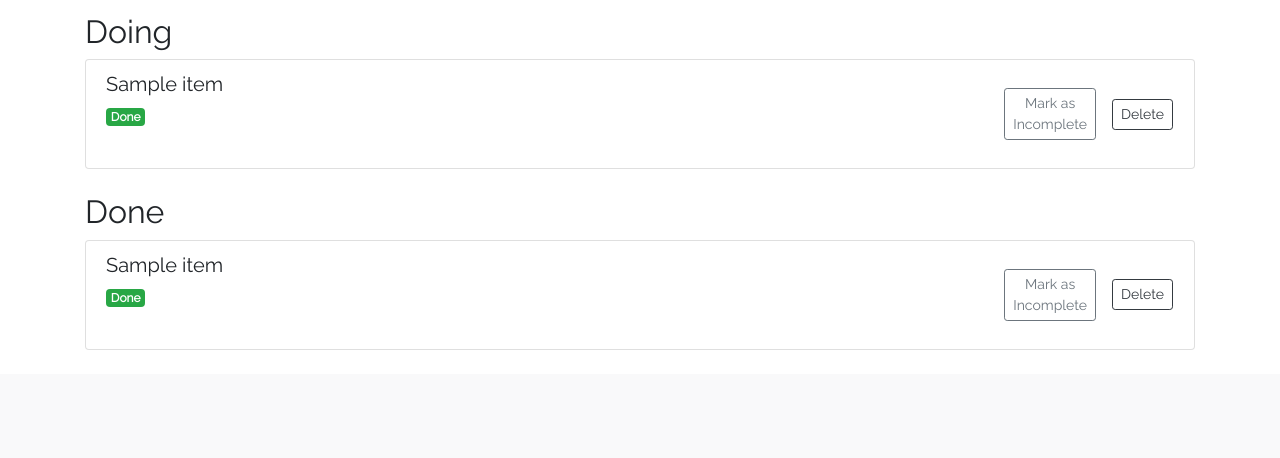
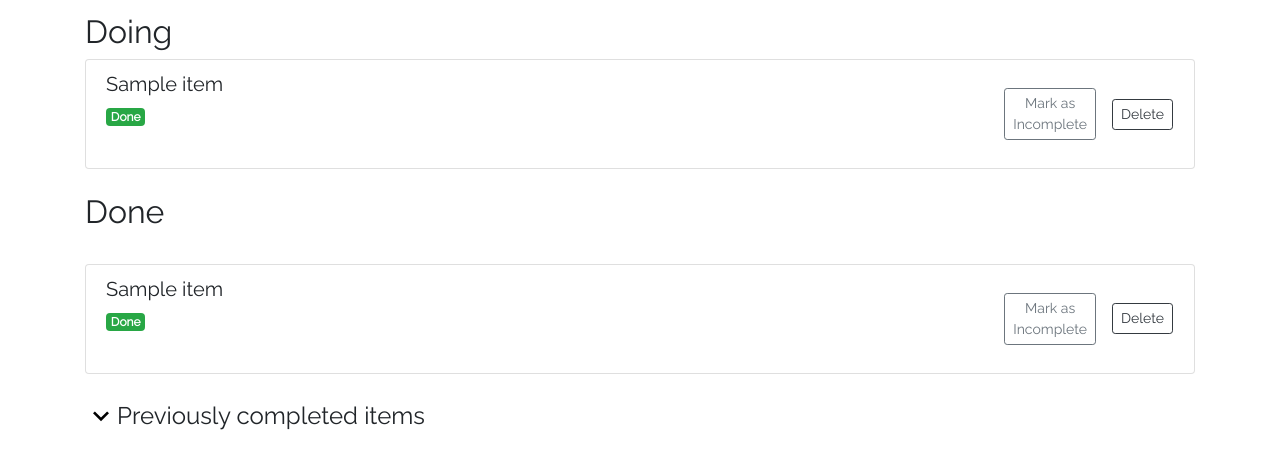
Before and after one commit to beccar97/Dev-Ops-Project, a Flask app: template templates/index.html in a window 1280 px wide. Shown: the part 629-1087 px from the top of the page. Before the commit the page ends 979 px from the top, so only its background shows below. Run offline with Flask 2, Linux system fonts and the light colour scheme; the template is opened without the code that fills it: most values are stand-ins (such as "Sample title", 1, 10 or a date in 2020); parts of the project's set-up code (start-up, migrations or seed data) failed here and were passed over; some libraries are stand-ins or nearby versions.

Commit message:
3.1.3 - limit number of done items shown

```diff
--- a/static/style.css
+++ b/static/style.css
@@ -16,3 +16,34 @@
     background-color: var(--dark-blue);
     color: var(--neutral);
 }
+
+details > summary {
+    list-style-type: none;
+    display: flex;
+    flex-direction: row;
+    align-items: center;
+    font-size: 1.5rem;
+}
+
+details > summary::-webkit-details-marker {
+    display: none;
+}
+
+
+summary::before {
+    display: inline-block;
+    content: "";
+    width: 2rem;
+    height: 2rem;
+    background-position: center;
+    background-image: url(/static/expand_more-24px.svg);
+    background-repeat: no-repeat;
+    background-size: 2rem 2rem;
+}
+
+summary::marker {
+    display: none;
+}
+details[open] summary::before {
+    background-image: url(/static/expand_less-24px.svg);
+}
--- a/templates/index.html
+++ b/templates/index.html
@@ -78,11 +78,31 @@
     </div>
     <div class="col-md-12">
       <h2>Done</h2>
-      <ul class="list-group mb-4">
-        {% for item in view_model.get_items('Done') %}
-          {{ display_item(item) }}
-        {% endfor %}
+      <ul id="all-done-items" class="list-group mb-4">
+        {% if view_model.show_all_done_items()%}
+          {% for item in view_model.get_items('Done') %}
+            {{ display_item(item) }}
+          {% endfor %}
+        {% else %}
       </ul>
+      <div>
+        <ul id="recent-done-items" class="list-group mb-4">
+          {% for item in view_model.recent_done_items() %}
+            {{ display_item(item) }}
+          {% endfor %}
+        </ul>
+        <details class="details list-group mb-4">
+          <summary show-more-summary>
+            Previously completed items
+          </summary>
+          <ul id="older-done-items" class="list-group mb-4">
+            {% for item in view_model.older_done_items() %}
+              {{ display_item(item) }}
+            {% endfor %}
+          </ul>
+        </details>
+      </div>
+      {% endif %}
     </div>
   </div>
 {% endblock %}
```
Also changed, not shown: static/expand_less-24px.svg (added), static/expand_more-24px.svg (added).
